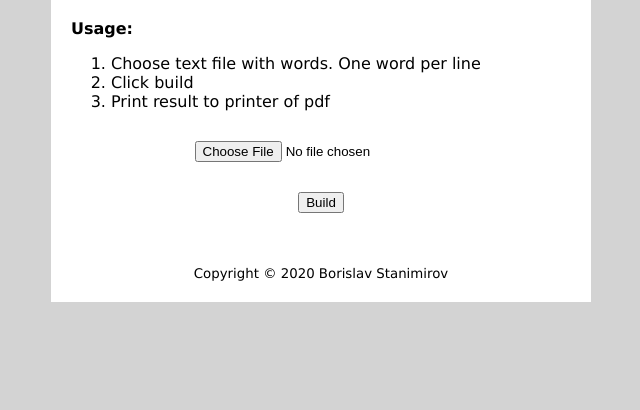
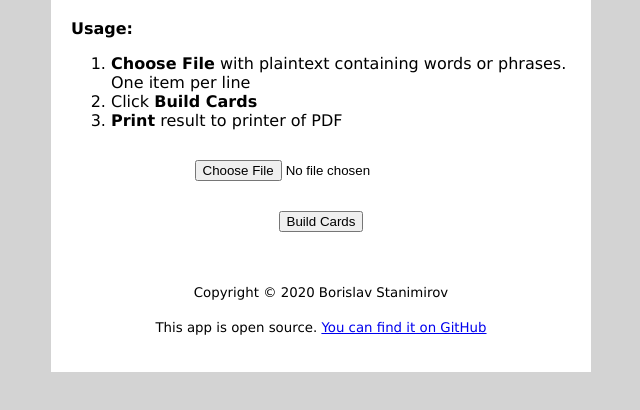
Before and after one commit to iboB/flashcards, a plain HTML site: page index.html in a window 1280 px wide. Shown: the part 82-492 px from the top of the page, without its empty margins (319-959 px from the left). Drawn offline with Linux system fonts and the light colour scheme.

Commit message:
Minor style changes. GitHub link

```diff
--- a/index.html
+++ b/index.html
@@ -15,18 +15,19 @@
         <h1>Flashcards</h1>
         <p><strong>Usage:</strong></p>
         <ol>
-            <li>Choose text file with words. One word per line</li>
-            <li>Click build</li>
-            <li>Print result to printer of pdf</li>
+            <li><strong>Choose File</strong> with plaintext containing words or phrases. One item per line</li>
+            <li>Click <strong>Build Cards</strong></li>
+            <li><strong>Print</strong> result to printer of PDF</li>
         </ol>
         <div class="choose-file">
             <input type="file" id="file-selector">
         </div>
         <div class="build">
-            <input type="button" id="build-cards" value="Build">
+            <input type="button" id="build-cards" value="Build Cards">
         </div>
         <div class="footer">
-            <small>Copyright &copy; 2020 Borislav Stanimirov</small>
+            <p><small>Copyright &copy; 2020 Borislav Stanimirov</small></p>
+            <p><small>This app is open source. <a href="https://github.com/iboB/flashcards" target="_blank">You can find it on GitHub</a></small></p>
         </div>
     </div>
     <div id="cards-preview"></div>
```
